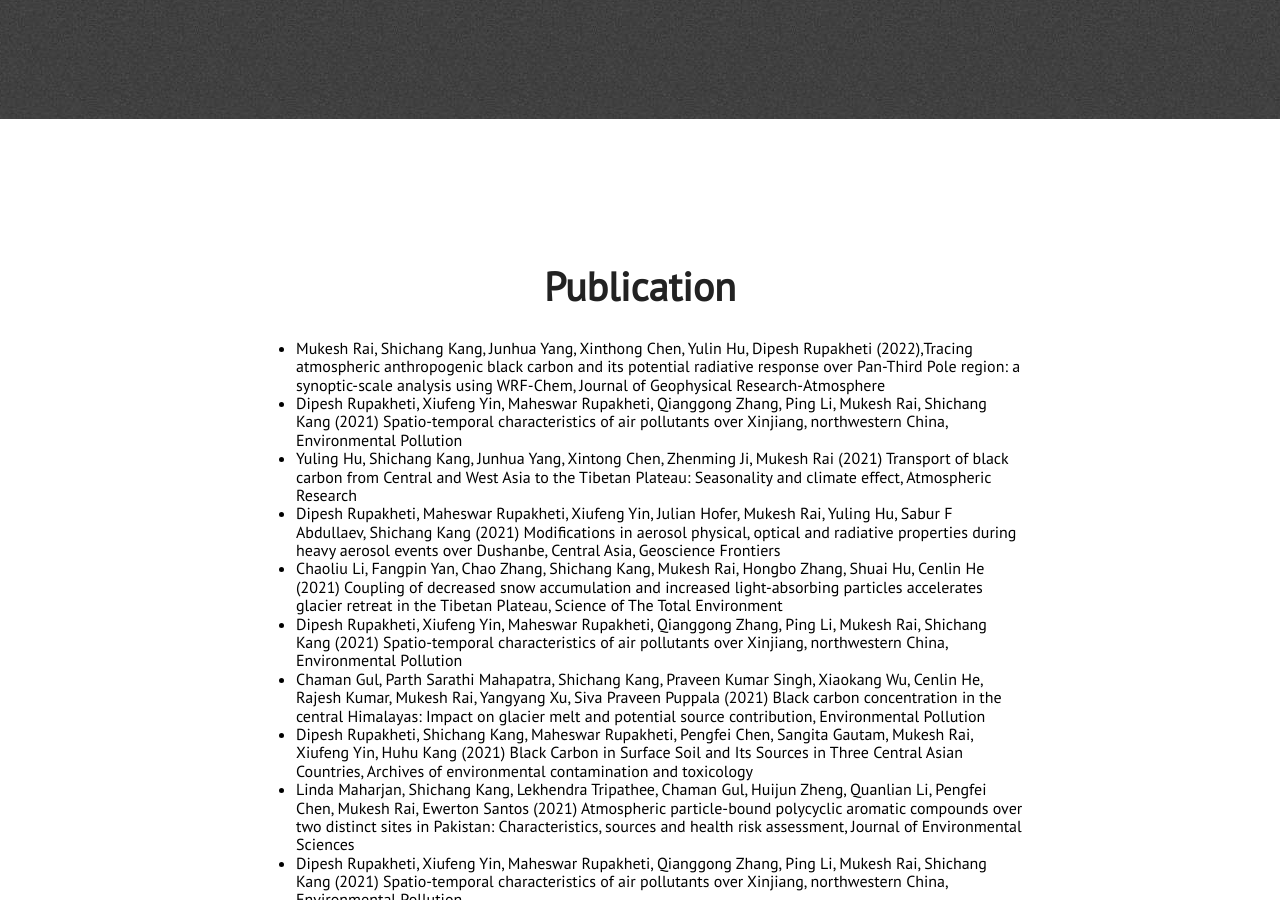
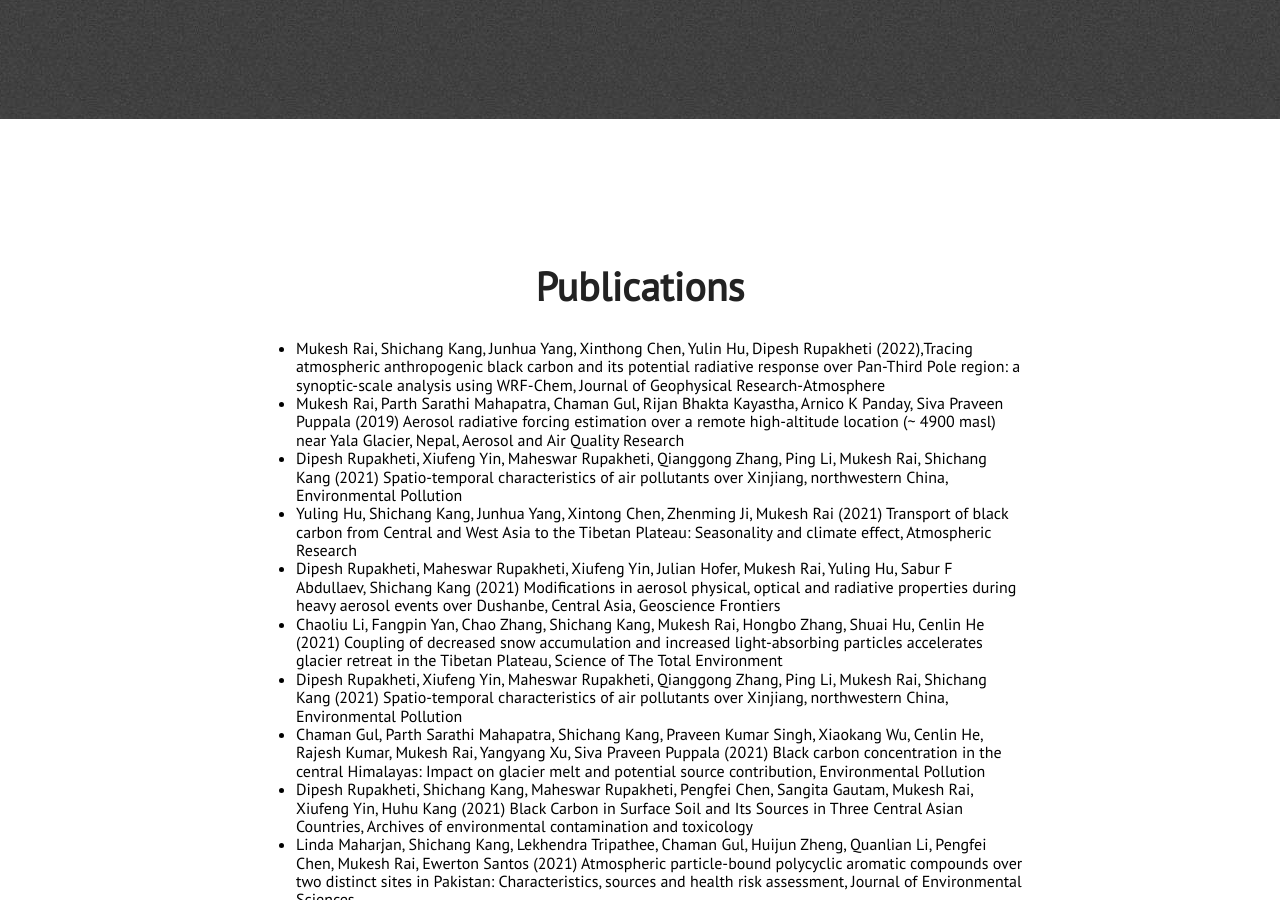
Before and after one commit to mukeshraeee/mukeshrai.github.io, a Jekyll site: the page built from index.html, in a window 1280 px wide and 900 px high, scrolled down 2781 px. Built offline with Jekyll 4.4.1, drawn with Linux system fonts in a browser that asks for light colours; nearby versions of some CDN libraries; some of the changed text lies outside the part shown.

Commit message:
Update publication.html

```diff
--- a/_includes/publication.html
+++ b/_includes/publication.html
@@ -1,9 +1,10 @@
 <div class="section-wrapper">
     <section class="section about" id="publication">
         <div id="about-text">
-            <div class="section-heading">Publication</div>
+            <div class="section-heading">Publications</div>
             <ul>
                 <li>Mukesh Rai, Shichang Kang, Junhua Yang, Xinthong Chen, Yulin Hu, Dipesh Rupakheti (2022),Tracing atmospheric anthropogenic black carbon and its potential radiative response over Pan-Third Pole region: a synoptic-scale analysis using WRF-Chem, Journal of Geophysical Research-Atmosphere</li>
+                <li>Mukesh Rai, Parth Sarathi Mahapatra, Chaman Gul, Rijan Bhakta Kayastha, Arnico K Panday, Siva Praveen Puppala (2019) Aerosol radiative forcing estimation over a remote high-altitude location (~ 4900 masl) near Yala Glacier, Nepal, Aerosol and Air Quality Research</li>
                 <li>Dipesh Rupakheti, Xiufeng Yin, Maheswar Rupakheti, Qianggong Zhang, Ping Li, Mukesh Rai, Shichang Kang (2021) Spatio-temporal characteristics of air pollutants over Xinjiang, northwestern China, Environmental Pollution</li>
                 <li>Yuling Hu, Shichang Kang, Junhua Yang, Xintong Chen, Zhenming Ji, Mukesh Rai (2021) Transport of black carbon from Central and West Asia to the Tibetan Plateau: Seasonality and climate effect,  Atmospheric Research</li>
                 <li>Dipesh Rupakheti, Maheswar Rupakheti, Xiufeng Yin, Julian Hofer, Mukesh Rai, Yuling Hu, Sabur F Abdullaev, Shichang Kang (2021) Modifications in aerosol physical, optical and radiative properties during heavy aerosol events over Dushanbe, Central Asia, Geoscience Frontiers</li>
```
Also changed, not shown: other parts of _includes/publication.html (+0 -1 lines).
